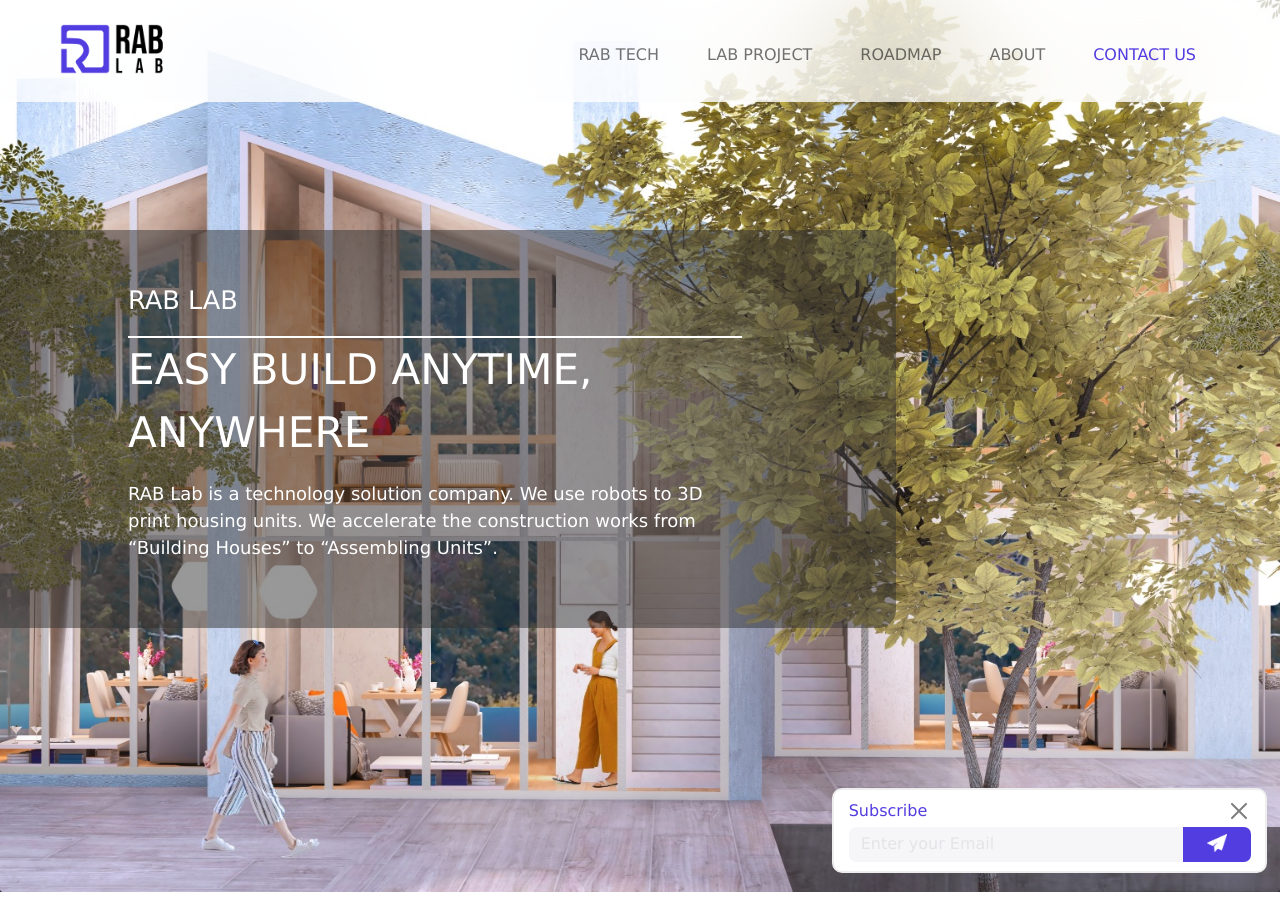
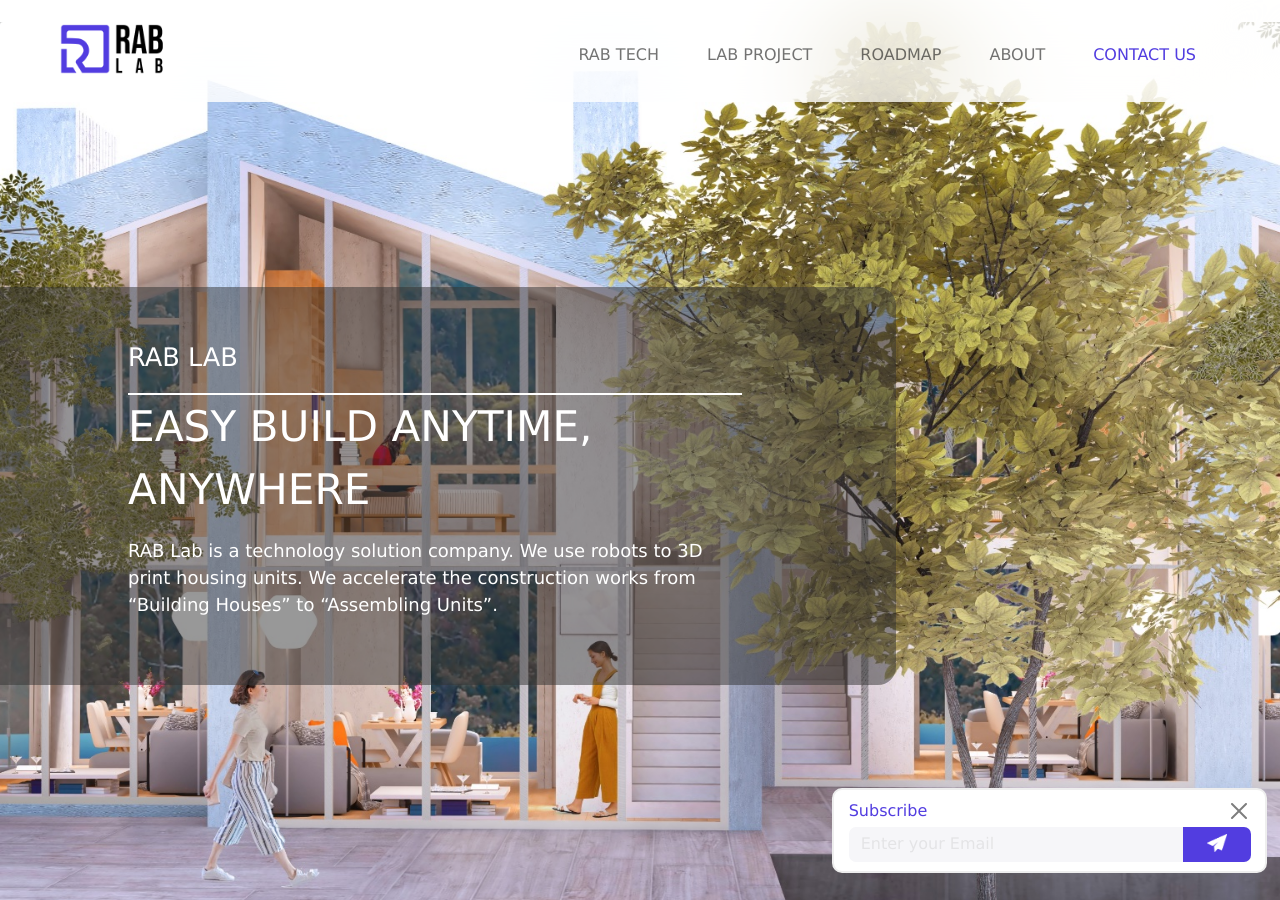
Before and after one commit to rab-lab/rab-lab.github.io, a Jekyll site: the page built from index.html, in a window 1280 px wide and 900 px high. Built offline with Jekyll 4.4.1, drawn with Linux system fonts in a browser that asks for light colours; nearby versions of some CDN libraries.

Commit message:
edited hero title position

```diff
--- a/_layouts/default.html
+++ b/_layouts/default.html
@@ -1,14 +1,14 @@
 ---
 layout: base
 ---
-<div class="card bg-dark text-white" style="height: 100vh; margin-top: -110px">
+<div class="card bg-dark text-white" style="height: 100vh; margin-top: -80px">
     <img class="card-img" src={{ page.image }}>
-    <div class="animate-in" style="position: absolute; top: calc(15vw + 110px); width: 80%; background-color: #523DE0; left: -10%; border-radius: 2vh;">
+    <div class="animate-in" style="position: absolute; top: calc(40vh + 40px); width: 80%; background-color: #523DE0; left: -10%; border-radius: 2vh;">
         <div class="hero" style="padding-left: 20vw;">
             <p class="hero-title">{{ page.title }}</p>
         </div>
     </div>
-    <div class="animate-in" style="position: absolute; top: calc(24.5vw + 110px); width: 80%; left: -10%">
+    <div class="animate-in" style="position: absolute; top: calc(40vh + 9.5vw + 40px); width: 80%; left: -10%">
         <img src="/assets/images/horizontal_line.svg">
     </div>
 </div>
--- a/_layouts/home.html
+++ b/_layouts/home.html
@@ -1,9 +1,9 @@
 ---
 layout: base
 ---
-<div class="card bg-dark text-white" style="height: 100vh; margin-top: -110px;">
+<div class="card bg-dark text-white" style="height: 100vh; margin-top: -80px;">
     <img class="card-img" src={{ page.image }}>
-    <div class="animate-in" style="position: absolute; top: calc(10vw + 110px); width: 80%; background-color: rgba(50, 50, 50, 0.5); left: -10%; border-radius: 2vh;">
+    <div class="animate-in" style="position: absolute; top: calc(25vh + 40px); width: 80%; background-color: rgba(50, 50, 50, 0.5); left: -10%; border-radius: 2vh;">
         <div class="hero" style="padding: 4vw; padding-left: 20vw;">
             <p style="font-size: 2vw">{{ page.subtitle }}</p>
             <div style="margin-right: 8vw; border-bottom: 2px solid white;"></div>
@@ -13,8 +13,8 @@
     </div>
 </div>
 <div id="main-content" style="margin-top: -10vh;"></div>
-<div class="col-9 mx-auto" style="margin-top: 10vh; padding-top: 10vh;">
-    <h1 class="from-left" style="margin-left: 3vw; text-transform: uppercase; position: relative; margin-bottom: 5vw; line-height: 1.8em; font-weight: 300;">{{ page.slogan }}</h1>
+<div class="col-9 mx-auto" style="margin-top: 10vh; padding-top: 7vh;">
+    <h1 class="from-left" style="margin-left: 3vw; text-transform: uppercase; position: relative; margin-bottom: 8vh; line-height: 1.8em; font-weight: 300;">{{ page.slogan }}</h1>
     {% assign zero = site.data.main.card[0] %}
     {% include single_card.html content=zero %}
 </div>
@@ -64,19 +64,19 @@
                         <div style="margin-top: 3vw; border-radius: 50%; height: 15vw; width: 15vw; background-color: #523DE0; color: white;">
                             <p style="padding-top: 6.2vw; font-size: 1.8vw; text-align: center; text-transform: uppercase;">View 3D Tour</p>
                         </div>
-                        <div style="margin-top: 10.3vw; margin-left: -0.4vw; color: #523DE0;">
+                        <div style="margin-top: 8.3vw; margin-left: -0.4vw; color: #523DE0;">
                             <i class="bi bi-arrow-right" style="font-size: 3vw;"></i>
                         </div>
                     </div>
                 </div>
                 <div class="col-8 from-right p-0" style="position: relative;">
-                    <iframe class="pano" allowfullscreen src="/panorama.html" style="height: 100%; width: 100%;"></iframe>
+                    <iframe class="pano" allowfullscreen src="/panorama.html" style="height: min(100%, 80vh); width: 100%;"></iframe>
                 </div>
             </div>
         </div>
     </div>
 </div>
-<div class="text-center text-uppercase animate-in pd-0 pb-5" style="background-color: #523DE0; color: white;">
+<div class="text-center text-uppercase animate-in pd-0 pb-5 pt-5" style="background-color: #523DE0; color: white;">
     <h1 class="pt-5 w-75 mx-auto lh-lg slogan" style="position: relative;">Ready to get started?</h1>
-    <button class="btn btn-light py-3 mt-3 w-25" onclick="location.href='/contact.html'" type="button" style="position: relative;">Get in touch</button>
+    <button class="btn btn-light py-3 mt-3 w-25 mb-5" onclick="location.href='/contact.html'" type="button" style="position: relative;">Get in touch</button>
 </div>
```
